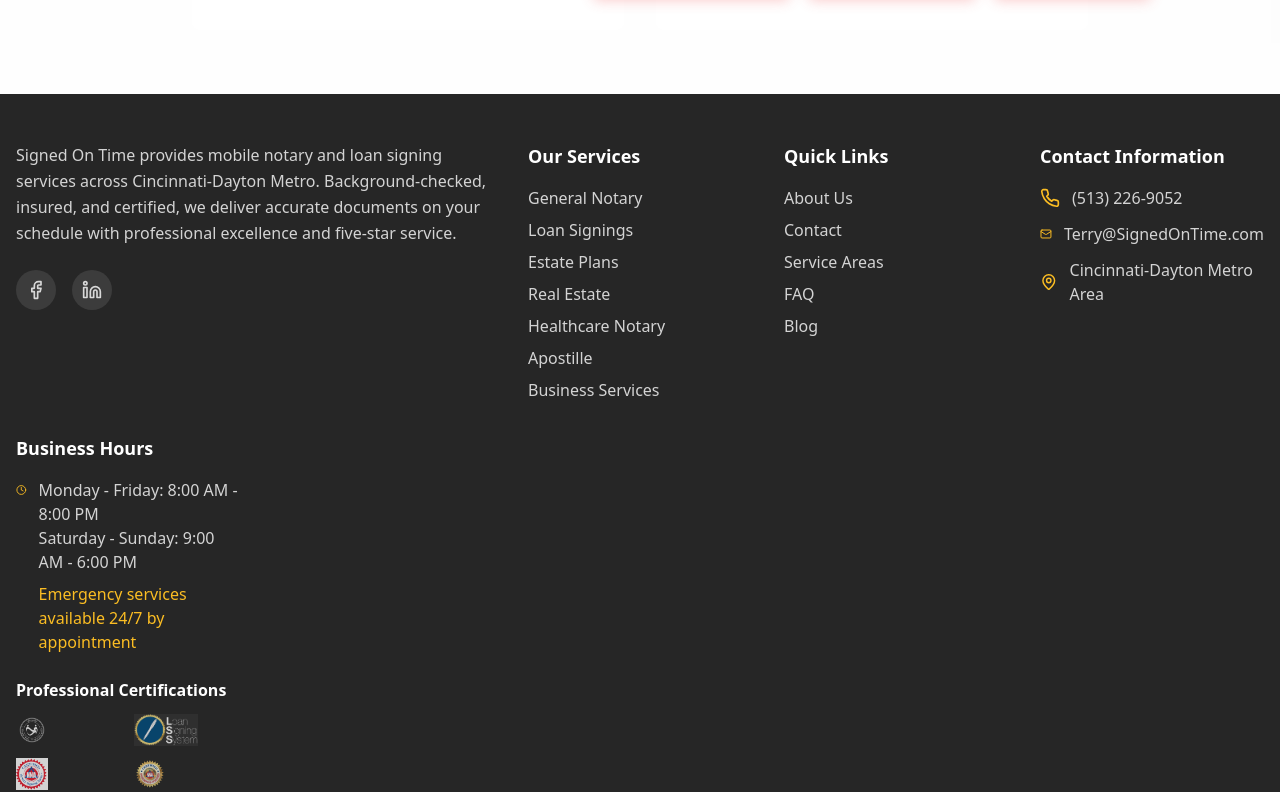
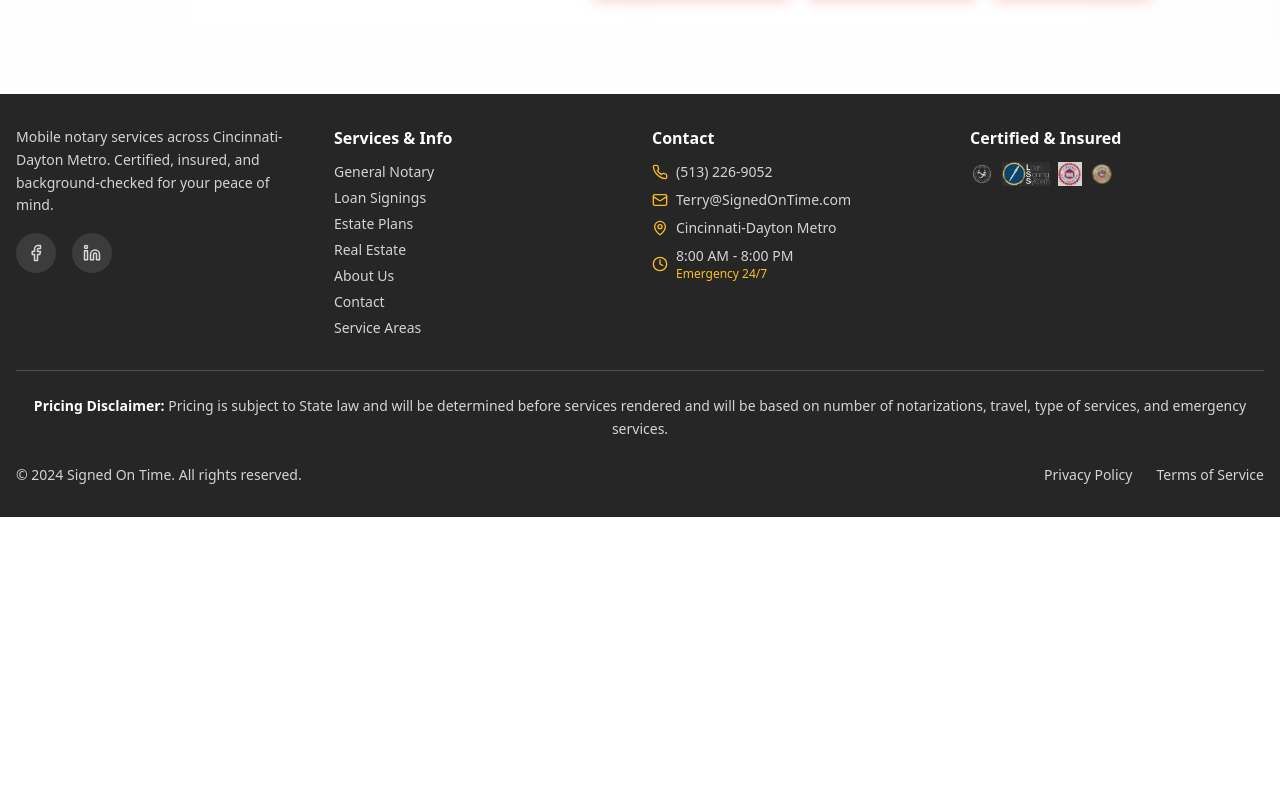
Before and after one commit to tmay7822/sign-and-serve-hub, a React (Vite) app: page /faq in a window 1280 px wide. Shown: the part 2752-3544 px from the top of the page. After the commit the page ends 3269 px from the top, so only its background shows below. Built offline with nearby package versions, Linux system fonts and the light colour scheme; the HTML template or start-up script is replaced by a standard one.

Commit message:
Refactor: Simplify footer layout

```diff
--- a/src/components/Footer.tsx
+++ b/src/components/Footer.tsx
@@ -28,58 +28,50 @@ const Footer = () => {
 
   return (
     <footer className="bg-brand-navy text-white">
-      <div className="container mx-auto px-4 py-12">
-        <div className="grid grid-cols-1 md:grid-cols-2 lg:grid-cols-5 gap-8">
+      <div className="container mx-auto px-4 py-8">
+        <div className="grid grid-cols-1 md:grid-cols-2 lg:grid-cols-4 gap-6">
           {/* Company Info */}
-          <div className="lg:col-span-2">
-            <p className="text-white/80 mb-6 leading-relaxed">
-              {BUSINESS_CONFIG.name} provides mobile notary and loan signing services across {BUSINESS_CONFIG.serviceArea.primary}.
-              Background-checked, insured, and certified, we deliver accurate documents on your schedule with
-              professional excellence and five-star service.
+          <div className="lg:col-span-1">
+            <p className="text-white/80 mb-4 text-sm leading-relaxed">
+              Mobile notary services across {BUSINESS_CONFIG.serviceArea.primary}.
+              Certified, insured, and background-checked for your peace of mind.
             </p>
-            <SocialMediaLinks className="justify-start" iconSize={20} variant="footer" />
+            <SocialMediaLinks className="justify-start" iconSize={18} variant="footer" />
           </div>
 
-          {/* Services */}
+          {/* Combined Links */}
           <div>
-            <h3 className="font-semibold text-lg mb-4">Our Services</h3>
-            <ul className="space-y-2">
-              {serviceLinks.map((link) => (
-                <li key={link.name}>
+            <h3 className="font-semibold mb-3">Services & Info</h3>
+            <div className="space-y-1.5 text-sm">
+              {serviceLinks.slice(0, 4).map((link) => (
+                <div key={link.name}>
                   <Link
                     to={link.href}
-                    className="text-white/80 hover:text-brand-gold transition-colors duration-300"
+                    className="text-white/80 hover:text-brand-gold transition-colors duration-300 block"
                   >
                     {link.name}
                   </Link>
-                </li>
+                </div>
               ))}
-            </ul>
-          </div>
-
-          {/* Quick Links */}
-          <div>
-            <h3 className="font-semibold text-lg mb-4">Quick Links</h3>
-            <ul className="space-y-2">
-              {quickLinks.map((link) => (
-                <li key={link.name}>
+              {quickLinks.slice(0, 3).map((link) => (
+                <div key={link.name}>
                   <Link
                     to={link.href}
-                    className="text-white/80 hover:text-brand-gold transition-colors duration-300"
+                    className="text-white/80 hover:text-brand-gold transition-colors duration-300 block"
                   >
                     {link.name}
                   </Link>
-                </li>
+                </div>
               ))}
-            </ul>
+            </div>
           </div>
 
           {/* Contact Info */}
           <div>
-            <h3 className="font-semibold text-lg mb-4">Contact Information</h3>
-            <div className="space-y-3">
-              <div className="flex items-center gap-3">
-                <Phone className="h-5 w-5 text-brand-gold" />
+            <h3 className="font-semibold mb-3">Contact</h3>
+            <div className="space-y-2 text-sm">
+              <div className="flex items-center gap-2">
+                <Phone className="h-4 w-4 text-brand-gold" />
                 <a
                   href={`tel:${BUSINESS_CONFIG.phone}`}
                   className="text-white/80 hover:text-brand-gold transition-colors"
@@ -87,8 +79,8 @@ const Footer = () => {
                   {BUSINESS_CONFIG.phone}
                 </a>
               </div>
-              <div className="flex items-center gap-3">
-                <Mail className="h-5 w-5 text-brand-gold" />
+              <div className="flex items-center gap-2">
+                <Mail className="h-4 w-4 text-brand-gold" />
                 <a
                   href={`mailto:${BUSINESS_CONFIG.email}`}
                   className="text-white/80 hover:text-brand-gold transition-colors"
@@ -96,50 +88,43 @@ const Footer = () => {
                   {BUSINESS_CONFIG.email}
                 </a>
               </div>
-              <div className="flex items-center gap-3">
-                <MapPin className="h-5 w-5 text-brand-gold" />
-                <span className="text-white/80">{BUSINESS_CONFIG.serviceArea.primary} Area</span>
+              <div className="flex items-center gap-2">
+                <MapPin className="h-4 w-4 text-brand-gold" />
+                <span className="text-white/80">{BUSINESS_CONFIG.serviceArea.primary}</span>
+              </div>
+              <div className="flex items-center gap-2 mt-3">
+                <Clock className="h-4 w-4 text-brand-gold" />
+                <div className="text-white/80">
+                  <div>{BUSINESS_CONFIG.hours.weekdays}</div>
+                  <div className="text-brand-gold text-xs">Emergency 24/7</div>
+                </div>
               </div>
             </div>
           </div>
 
-          {/* Hours & Certifications */}
+          {/* Certifications */}
           <div>
-            <h3 className="font-semibold text-lg mb-4">Business Hours</h3>
-            <div className="space-y-2 text-white/80 mb-6">
-              <div className="flex items-start gap-3">
-                <Clock className="h-5 w-5 text-brand-gold mt-0.5" />
-                <div>
-                  <div>Monday - Friday: {BUSINESS_CONFIG.hours.weekdays}</div>
-                  <div>Saturday - Sunday: {BUSINESS_CONFIG.hours.weekends}</div>
-                  <div className="mt-2 text-brand-gold font-medium">
-                    Emergency services available {BUSINESS_CONFIG.hours.emergency}
-                  </div>
-                </div>
-              </div>
-            </div>
-
-            <h4 className="font-semibold mb-3">Professional Certifications</h4>
-            <div className="grid grid-cols-2 gap-3">
+            <h3 className="font-semibold mb-3">Certified & Insured</h3>
+            <div className="flex flex-wrap gap-2">
               <img
                 src={trustDeliveryLogo}
-                alt="Trust Delivery Certified"
-                className="h-8 w-auto object-contain filter brightness-0 invert opacity-80 hover:opacity-100 transition-opacity"
+                alt="Trust Delivery"
+                className="h-6 w-auto object-contain filter brightness-0 invert opacity-80 hover:opacity-100 transition-opacity"
               />
               <img
                 src={lssLogo}
-                alt="Loan Signing System Certified"
-                className="h-8 w-auto object-contain opacity-80 hover:opacity-100 transition-opacity"
+                alt="LSS Certified"
+                className="h-6 w-auto object-contain opacity-80 hover:opacity-100 transition-opacity"
               />
               <img
                 src={nnaLogo}
-                alt="National Notary Association Member"
-                className="h-8 w-auto object-contain opacity-80 hover:opacity-100 transition-opacity"
+                alt="NNA Member"
+                className="h-6 w-auto object-contain opacity-80 hover:opacity-100 transition-opacity"
               />
               <img
                 src={nnaCertifiedLogo}
-                alt="NNA Background Screened"
-                className="h-8 w-auto object-contain opacity-80 hover:opacity-100 transition-opacity"
+                alt="Background Screened"
+                className="h-6 w-auto object-contain opacity-80 hover:opacity-100 transition-opacity"
               />
             </div>
           </div>
```
